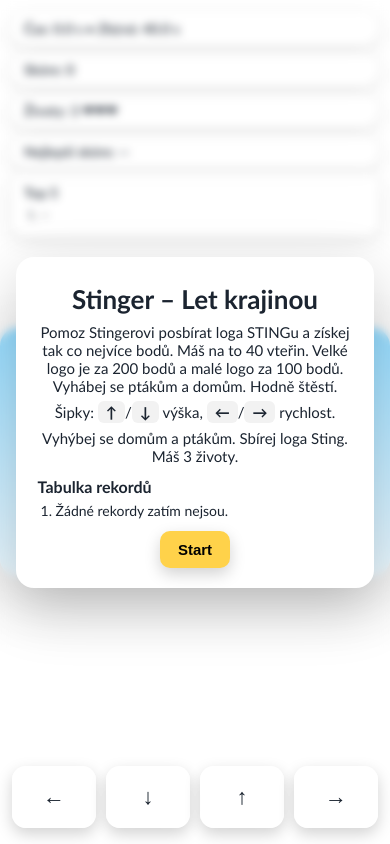
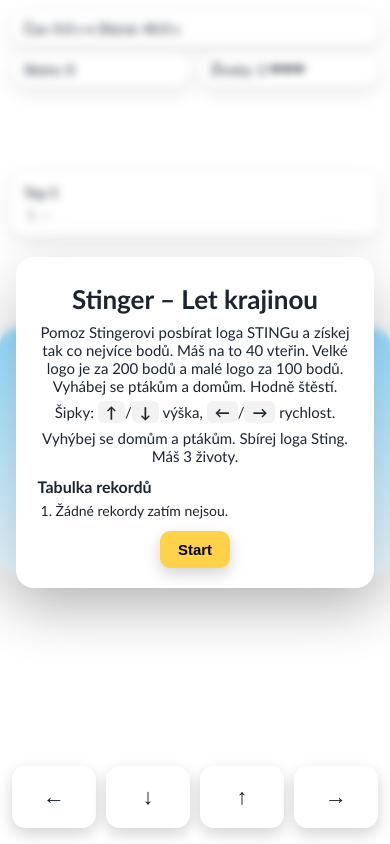
Before and after one commit to marom4c/stinger-fly-game, a plain HTML site: page index.html in a window 390 px wide. Drawn offline with Linux system fonts and the light colour scheme.

Commit message:
Add files via upload

```diff
--- a/index.html
+++ b/index.html
@@ -79,6 +79,7 @@
       align-items: center;
       font-size: 14px;
     }
+    .pill.wide{flex: 1 1 100%;}
     #overlay{
       position: fixed;
       inset: 0;
@@ -164,8 +165,9 @@
     .btn:active{transform: scale(0.98);}
     @media (max-width: 900px){
       #touchControls{display: flex; left: 12px; right: 12px;}
-      #hud{flex-direction: column; align-items: stretch; gap: 8px;}
-      #hud .pill{justify-content: space-between;}
+      #hud{flex-direction: row; flex-wrap: wrap; align-items: stretch; gap: 8px;}
+      #hud .pill{justify-content: space-between; flex: 1 1 calc(50% - 8px);}
+      #hud .pill.wide{flex-basis: 100%;}
       #sideboard{
         top: calc(12px + env(safe-area-inset-top) + 160px);
         right: 12px;
@@ -180,10 +182,9 @@
 <body>
   <div id="wrap"><canvas id="game" width="1100" height="700" aria-label="Stinger game"></canvas></div>
   <div id="hud">
-    <div class="pill" id="status">Čas: 0.0 s • Zbývá: 40.0 s</div>
+    <div class="pill wide" id="status">Čas: 0.0 s • Zbývá: 40.0 s</div>
     <div class="pill" id="score">Skóre: 0</div>
     <div class="pill" id="lives">Životy: 3</div>
-    <div class="pill" id="best">Nejlepší skóre: —</div>
   </div>
   <div id="sideboard">
     <h4>Top 5</h4>
@@ -223,7 +224,6 @@
     const statusEl = document.getElementById("status");
     const scoreEl = document.getElementById("score");
     const livesEl = document.getElementById("lives");
-    const bestEl = document.getElementById("best");
     const overlay = document.getElementById("overlay");
     const panelTitle = document.getElementById("panelTitle");
     const panelMsg = document.getElementById("panelMsg");
@@ -398,7 +398,6 @@
       scoreEl.textContent = `Skóre: ${score}`;
       const hearts = "❤".repeat(lives) + "♡".repeat(Math.max(0, 3 - lives));
       livesEl.textContent = `Životy: ${lives} ${hearts}`;
-      bestEl.textContent = best ? `Nejlepší skóre: ${best}` : "Nejlepší skóre: —";
     }
 
     function loadLocalLeaderboard(){
```
